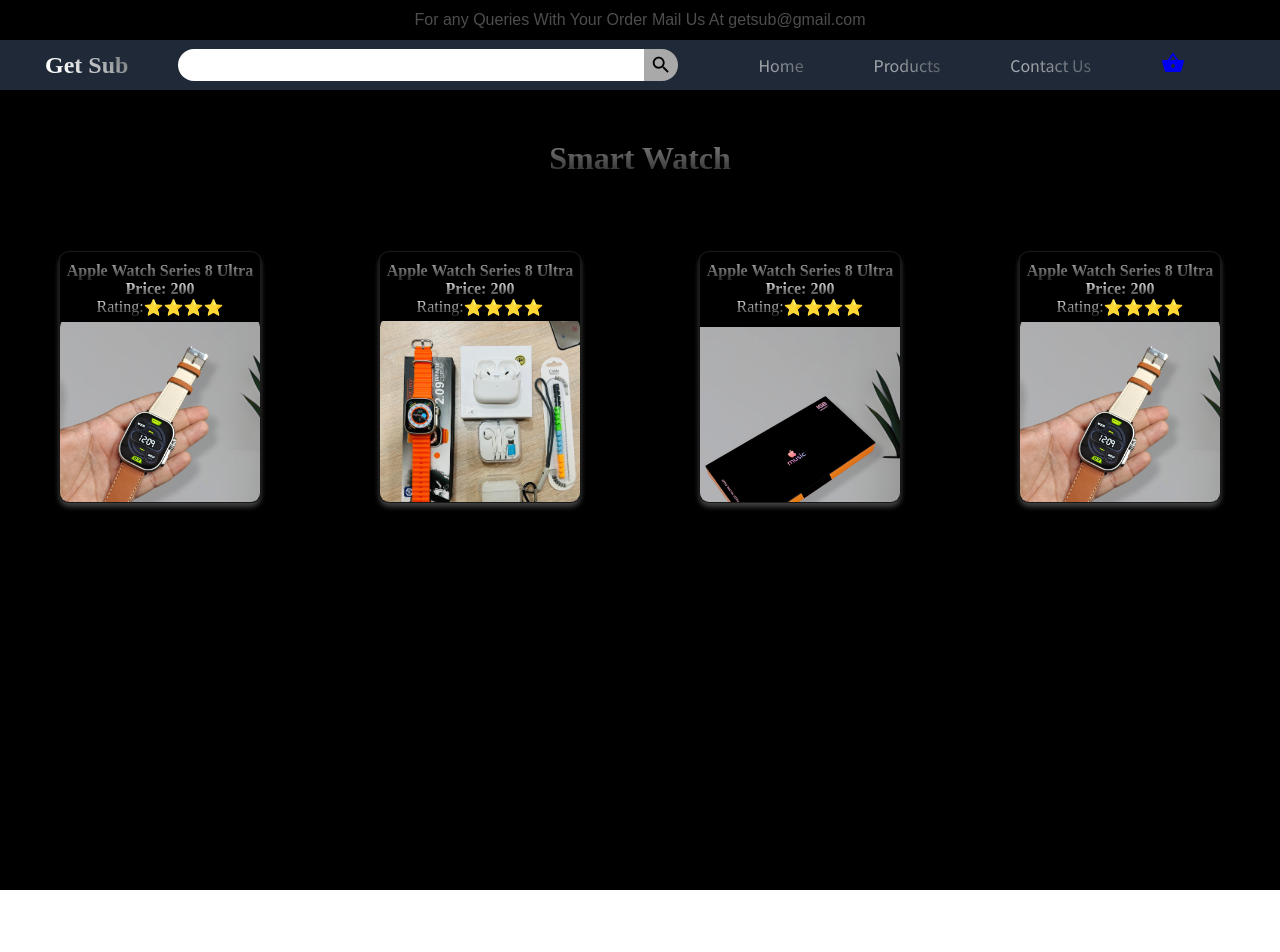
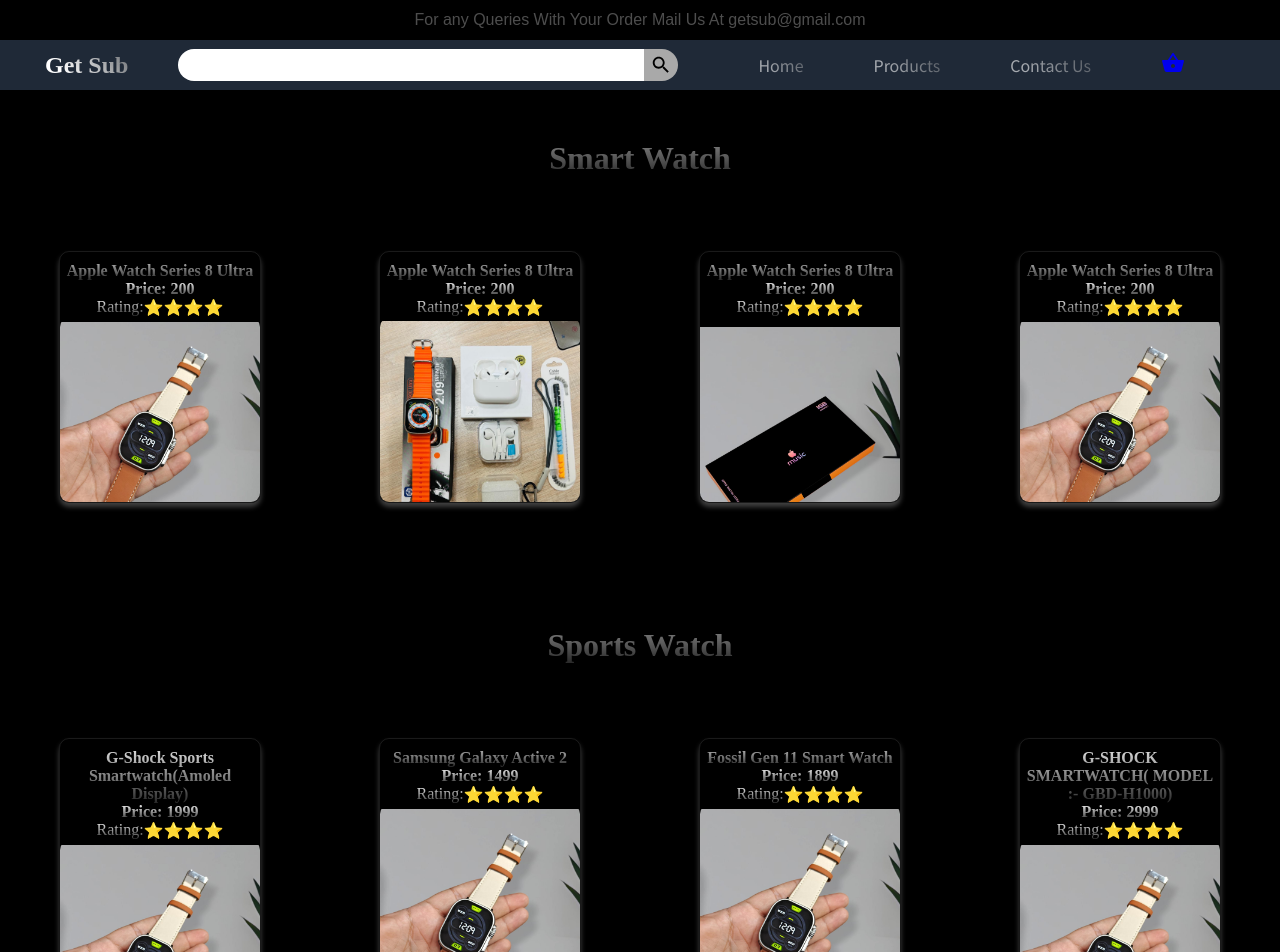
Before and after one commit to arjunsingh27/Bareilly-Basket, a React (Create React App) app: page /Products in a window 1280 px wide. Shown: the top 952 px of the page. Before the commit the page ends 890 px from the top, so only its background shows below. Built offline with nearby package versions, Linux system fonts and the light colour scheme.

Commit message:
added sports watch to products.jsx in product

```diff
--- a/src/App.js
+++ b/src/App.js
@@ -1,6 +1,6 @@
 import React from "react";
 import Header from "./component/navbar/Header.jsx";
-import Home from "./component/Home/Home.jsx";
+import Home from "./Home/Home.jsx";
 import Products from "./product/Products.jsx";
 import Checkout from "./Checkout.jsx";
 import Contactus from "./Contactus/Contactus.jsx";
--- a/src/component/Home/Home.jsx
+++ b/src/Home/Home.jsx
@@ -1,6 +1,7 @@
 import React from 'react'
 import "./Home.css";
-import Carousel from '../Carousel/Carousel';
+import Carousel from '../component/Carousel/Carousel';
+
 
 const Home = () => {
   return (
--- a/src/product/Products.css
+++ b/src/product/Products.css
@@ -3,7 +3,7 @@
     background-color: rgb(0, 0, 0);
     height: 100vh;
 }
-.product_row_one {
+.product_row_one ,.product_row_two{
 
   width: 100%;
   height: 50vh;
@@ -13,7 +13,7 @@
   /* margin-left: 10px; */
 
 }
-.product_row_one_title {
+.product_row_one_title,.product_row_two_title {
   padding-top: 50px;
   font-size: 2rem;
   font-family: Barlow;
@@ -27,7 +27,7 @@
 }
 
 @media(max-width:768px){
-  .product_row_one {
+  .product_row_one,.product_row_two{
     overflow-x: auto;
     white-space: nowrap;
     -ms-overflow-style: none; /* Hide scrollbar in IE and Edge */
--- a/src/product/Products.jsx
+++ b/src/product/Products.jsx
@@ -2,6 +2,7 @@
 import "./Products.css";
 import ProductItem from "../ProductItem";
 import Row1 from "../Row1.js";
+import Row2 from '../Row2.js';
 
 const Products = () => {
   const row1Items = Row1.slice(0, 4);
@@ -21,6 +22,19 @@
           />
         ))}
       </div>
+      <h3 className='product_row_two_title'>Sports Watch</h3>
+      <div className="product_row_two">
+        {Row2.map(item => (
+          <ProductItem
+            key={item.id}
+            id={item.id}
+            itemTitle={item.title}
+            itemPrice={item.price}
+            itemRating={item.rating}
+            itemImage={item.url}
+          />
+        ))}
+      </div>
     </div>
   );
 };
--- a/src/row2.js
+++ b/src/row2.js
@@ -4,28 +4,32 @@
         "title": "G-Shock Sports Smartwatch(Amoled Display) ",
         "price":"1999",
         "rating":"⭐⭐⭐⭐",
-        "url": "c:./WhatsApp Image 2024-01-13 at 00.04.15.jpeg"
+        // "url": "./WhatsApp Image 2024-01-13 at 00.04.15.jpeg"
+        "url": "./WhatsApp Image 2024-01-08 at 7.13.50 PM.jpeg"
       },
       {
         "id": 2,
         "title": "Samsung Galaxy Active 2 ",
         "price":"1499",
         "rating":"⭐⭐⭐⭐",
-        "url": "./galaxy active 2.jpeg"
+        // "url": "./galaxy active 2.jpeg"
+        "url": "./WhatsApp Image 2024-01-08 at 7.13.50 PM.jpeg"
       },
       {
         "id": 3,
         "title": "Fossil Gen 11 Smart Watch ",
         "price":"1899",
         "rating":"⭐⭐⭐⭐",
-        "url": "./fossil gen11.jpeg"
+        // "url": "./fossil gen11.jpeg"
+        "url": "./WhatsApp Image 2024-01-08 at 7.13.50 PM.jpeg"
       },
       {
         "id": 4,
         "title": "G-SHOCK SMARTWATCH( MODEL :- GBD-H1000) ",
         "price":"2999",
         "rating":"⭐⭐⭐⭐",
-        "url": "./G-SHOCK SMARTWATCH( MODEL - GBD-H1000).jpeg"
+        // "url": "./G-SHOCK SMARTWATCH( MODEL - GBD-H1000).jpeg"
+        "url": "./WhatsApp Image 2024-01-08 at 7.13.50 PM.jpeg"
       }
 
 ]
```
Also changed, not shown: src/Home/Home.css (renamed from src/component/Home/Home.css).
